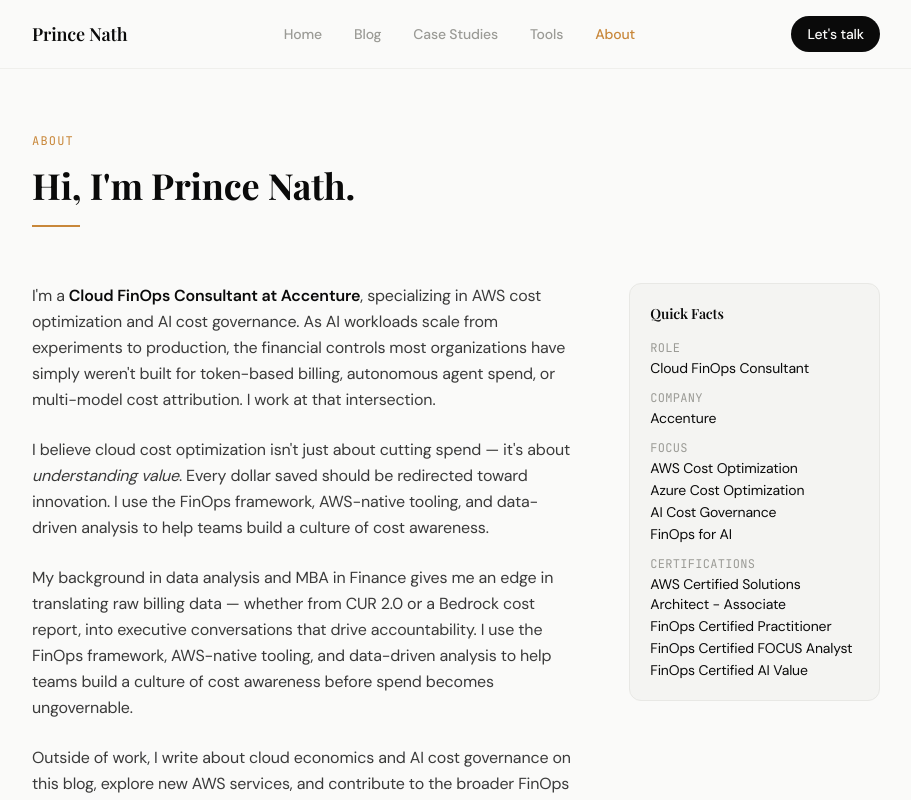
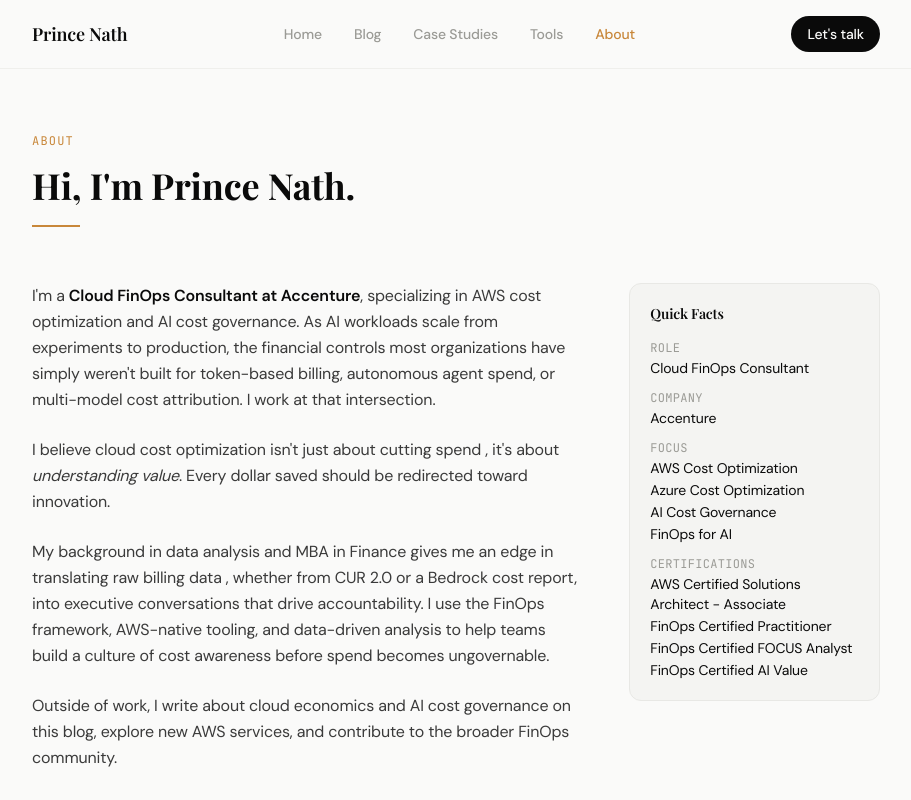
Before and after one commit to Princenath/princenath-website, a Next.js app: page /about in a window 1280 px wide. Shown: the top 800 px of the page, without its empty margins (184-1095 px from the left). Built offline with nearby package versions, Linux system fonts and the light colour scheme; a web font is replaced by a local one.

Commit message:
feat: update about page and intro for AI FinOps pivot

```diff
--- a/app/about/page.tsx
+++ b/app/about/page.tsx
@@ -73,15 +73,14 @@
           </p>
 
           <p className="text-base text-ink/80 leading-relaxed">
-            I believe cloud cost optimization isn't just about cutting spend — it's
+            I believe cloud cost optimization isn't just about cutting spend , it's
             about <em>understanding value</em>. Every dollar saved should be redirected
-            toward innovation. I use the FinOps framework, AWS-native tooling, and
-            data-driven analysis to help teams build a culture of cost awareness.
+            toward innovation.
           </p>
 
           <p className="text-base text-ink/80 leading-relaxed">
             My background in data analysis and MBA in Finance gives me an edge in translating
-            raw billing data — whether from CUR 2.0 or a Bedrock cost report, into executive
+            raw billing data , whether from CUR 2.0 or a Bedrock cost report, into executive
             conversations that drive accountability. I use the FinOps framework, AWS-native
             tooling, and data-driven analysis to help teams build a culture of cost awareness
             before spend becomes ungovernable.
```
